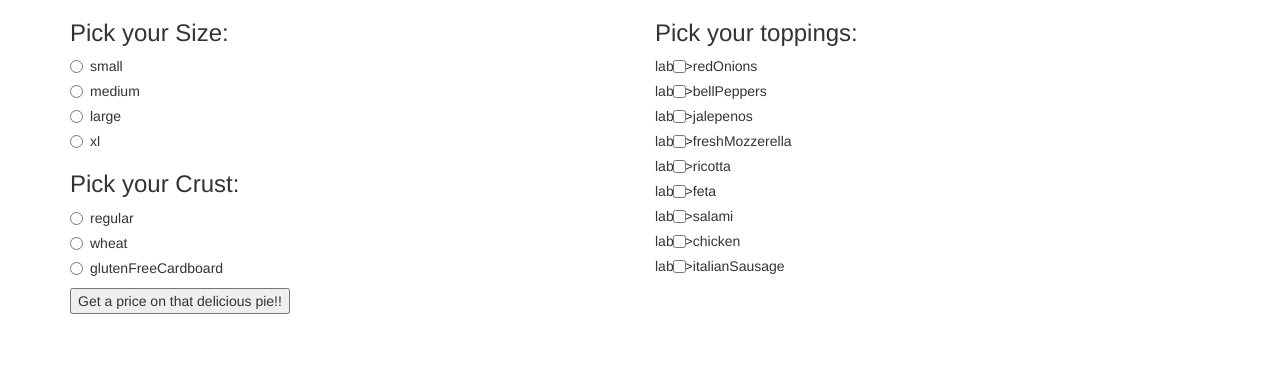
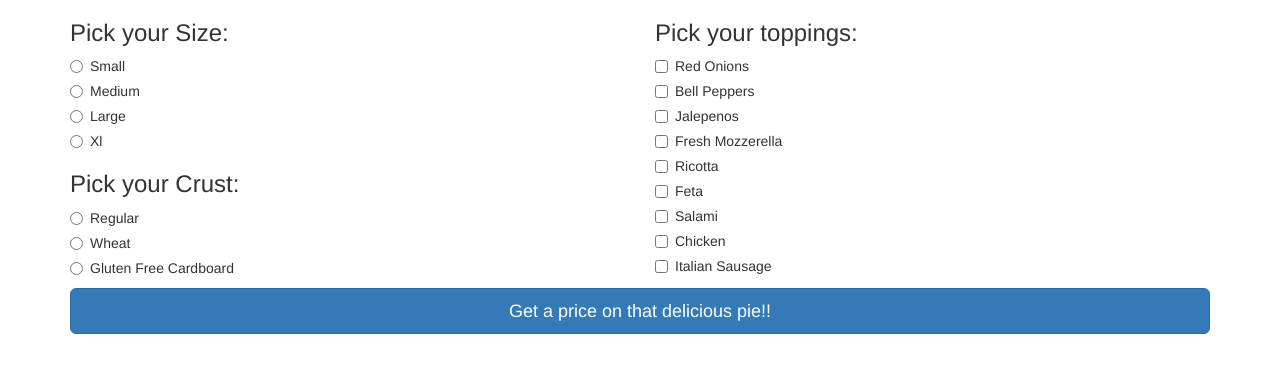
Before and after one commit to ericschoettle/pizza, a plain HTML site: page index.html in a window 1280 px wide. Drawn offline with Linux system fonts and the light colour scheme.

Commit message:
add camelCaseToTitle code and use to give names proper capitalization

```diff
--- a/index.html
+++ b/index.html
@@ -25,7 +25,7 @@
             </div>
           </div>
         </div>
-        <button type="submit" class"btn btn-lg">Get a price on that delicious pie!!</button>
+        <button type="submit" class="btn btn-primary btn-block btn-lg">Get a price on that delicious pie!!</button>
       </form>
     </div>
   </body>
--- a/js/scripts.js
+++ b/js/scripts.js
@@ -53,40 +53,69 @@ toppingsArray.forEach(function(topping) {
   toppings[pizzaTopping.name] = pizzaTopping
 });
 
-console.log(toppings)
 // Front End
 
 function makeRadioButtons(name, object) {
   for (key in object) {
-    $("#object").append(
+    $("#" + name).append(
       "<div class='radio'>" +
-        "<label><input type='radio' name='object' value='" + key + "'>" + key +  "</label>" +
+        "<label><input type='radio' name='" + name + "' value='" + key + "'>" + camelCaseToTitle(key) +  "</label>" +
       "</div>")
   }
 }
 
-console.log(sizes)
-$(document).ready(function() {
-  for (key in sizes) {
-    $("#sizes").append(
-      "<div class='radio'>" +
-        "<label><input type='radio' name='sizes' value='" + key + "'>" + key +  "</label>" +
+function makeCheckBoxes(name, object) {
+  for (key in object) {
+    $("#" + name).append(
+      "<div class='checkbox'>" +
+        "<label><input type='checkbox' name='" + name + "' value='" + key + "'>" + camelCaseToTitle(key) + "</label>" +
       "</div>")
   }
-  for (key in crusts) {
-    $("#crusts").append(
-      "<div class='radio'>" +
-        "<label><input type='radio' name='crusts' value='" + key + "'>" + key +  "</label>" +
-      "</div>")
+}
+
+function camelCaseToTitle(string) {
+  var idx = findAllIndicies(string, /[A-Z]/g)
+  var words = splitOnIndex(string, idx)
+  var withSpaces = words.join(" ")
+  var withCaps = capitalizeFirstLetter(withSpaces)
+  return withCaps
+}
+
+function findAllIndicies(string, regExp) {
+  var indicies = [];
+
+  while ((index = regExp.exec(string)) !== null) {
+    indicies.push(index.index)
   }
-  for (key in toppings) {
-    $("#toppings").append(
-      "<div class='checkbox'>" +
-        "label><input type='checkbox' name='toppings' value='" + key + "'>" + key + "</label>" +
-      "</div>")
+  return indicies
+}
+
+function splitOnIndex (string, idxArray) {
+  var firstWord = string.substring(0, idxArray[0])
+  var words = []
+  for (var i = 1; i <= idxArray.length; i++) {
+    if (i < idxArray.length) {
+      words.push(string.substring(idxArray[i-1], idxArray[i]))
+    } else {
+      words.push(string.substring(idxArray[i-1]))
+    }
   }
+  words.unshift(firstWord)
+  return words
+}
+
+function capitalizeFirstLetter (string) {
+  string = string.charAt(0).toUpperCase() + string.slice(1);
+  return string
+}
+
+$(document).ready(function() {
+  makeRadioButtons("crusts", crusts)
+  makeRadioButtons("sizes", sizes)
+  makeCheckBoxes("toppings", toppings)
+
   $("form").submit(function(event) {
     event.preventDefault();
 
-  })
+  });
 });
```
Also changed, not shown: 1 other file.
